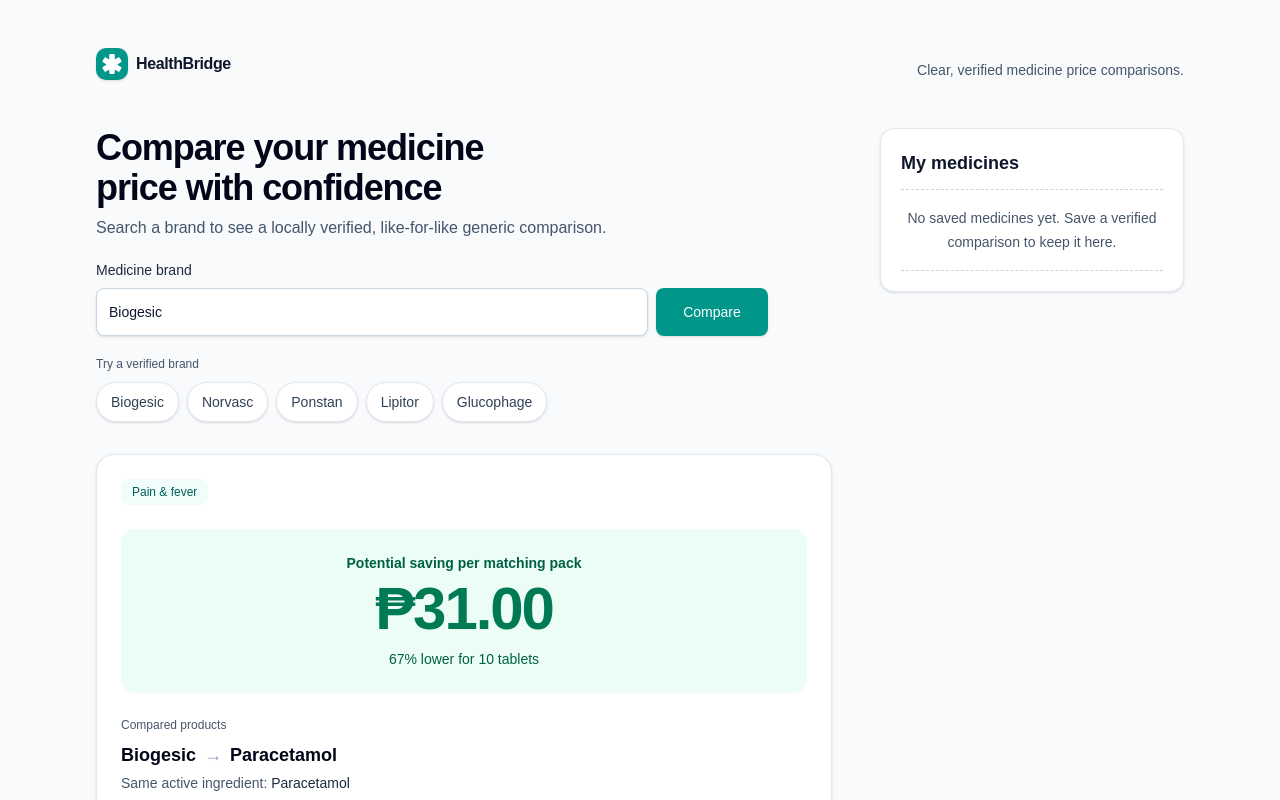
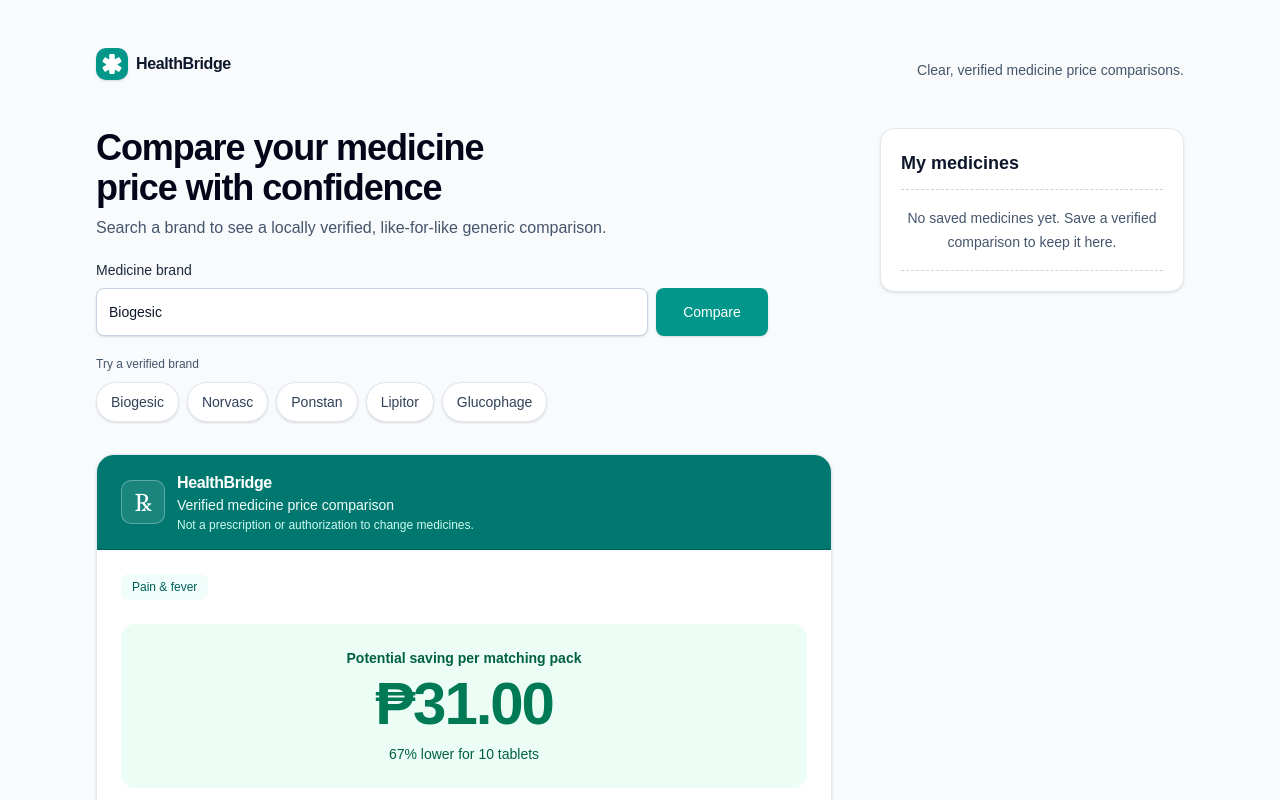
Before and after one commit to nufii45/open-ai, a Next.js app: page / in a window 1280 px wide. Both pictures are taken after a click on the button "Biogesic". Shown: the top 800 px of the page. Built offline with nearby package versions, Linux system fonts and the light colour scheme; no server answers; a web font is replaced by a local one.

Commit message:
feat: add branded comparison sheet

```diff
--- a/src/components/ResultCard.tsx
+++ b/src/components/ResultCard.tsx
@@ -29,8 +29,25 @@
   return (
     <article
       aria-label={`Savings for ${comparison.brand}`}
-      className="flex flex-col gap-6 rounded-2xl border border-slate-200 bg-white p-5 shadow-sm sm:p-6"
+      className="overflow-hidden rounded-2xl border border-slate-200 bg-white shadow-sm"
     >
+      <header className="border-b border-teal-800 bg-teal-700 px-5 py-4 text-white sm:px-6">
+        <div className="flex items-center gap-3">
+          <span
+            aria-hidden="true"
+            className="flex size-11 shrink-0 items-center justify-center rounded-lg border border-white/30 bg-white/10 font-serif text-2xl leading-none"
+          >
+            ℞
+          </span>
+          <div className="min-w-0">
+            <p className="text-base font-semibold tracking-tight">HealthBridge</p>
+            <h2 className="text-sm font-medium text-teal-50">Verified medicine price comparison</h2>
+            <p className="mt-0.5 text-xs text-teal-100">Not a prescription or authorization to change medicines.</p>
+          </div>
+        </div>
+      </header>
+
+      <div className="flex flex-col gap-6 p-5 sm:p-6">
         {/* Provenance is quiet, but visible before the savings claim. */}
         <div className="flex flex-wrap items-center justify-between gap-3">
           <Badge className="bg-teal-50 px-2.5 py-1 text-teal-800">{comparison.category}</Badge>
@@ -93,7 +110,7 @@
           </div>
         </dl>
 
-      {/* Dosage note (strength / form / pack) */}
+        {/* Comparison basis (strength / form / pack) */}
         <dl className="grid grid-cols-3 divide-x divide-slate-200 rounded-xl bg-slate-50 py-3 text-center">
           <div>
             <dt className="text-[11px] uppercase tracking-wide text-slate-500">Strength</dt>
@@ -147,6 +164,7 @@
         </Button>
 
         <PharmacyLocator pharmacies={NEAREST_SAMPLE_PHARMACIES} />
+      </div>
     </article>
   );
 }
```
Lines whose indentation alone changed are shown as unchanged.
